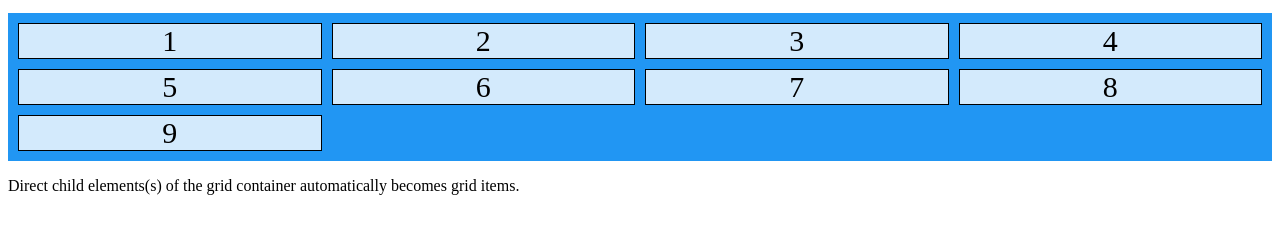
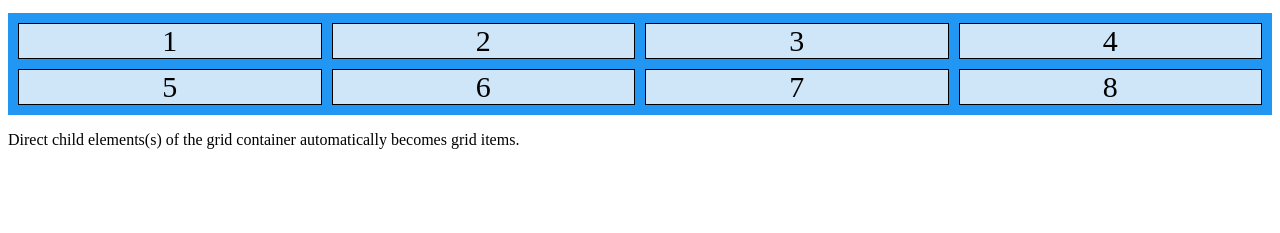
Before and after one commit to GannonHiggins/testing, a plain HTML site: page index.html in a window 1280 px wide. Shown: the part 101-334 px from the top of the page. Drawn offline with Linux system fonts and the light colour scheme.

Commit message:
Update index.html

```diff
--- a/index.html
+++ b/index.html
@@ -11,7 +11,7 @@
 }
 
 .grid-container > div {
-  background-color: rgba(255, 255, 255, 0.8);
+  background-color: rgba(250, 250, 250, 0.8);
   border: 1px solid black;
   text-align: center;
   font-size: 30px;
@@ -33,7 +33,6 @@
   <div>6</div>
   <div>7</div>
   <div>8</div>
-  <div>9</div>
 </div>
 
 <p>Direct child elements(s) of the grid container automatically becomes grid items.</p>
```
